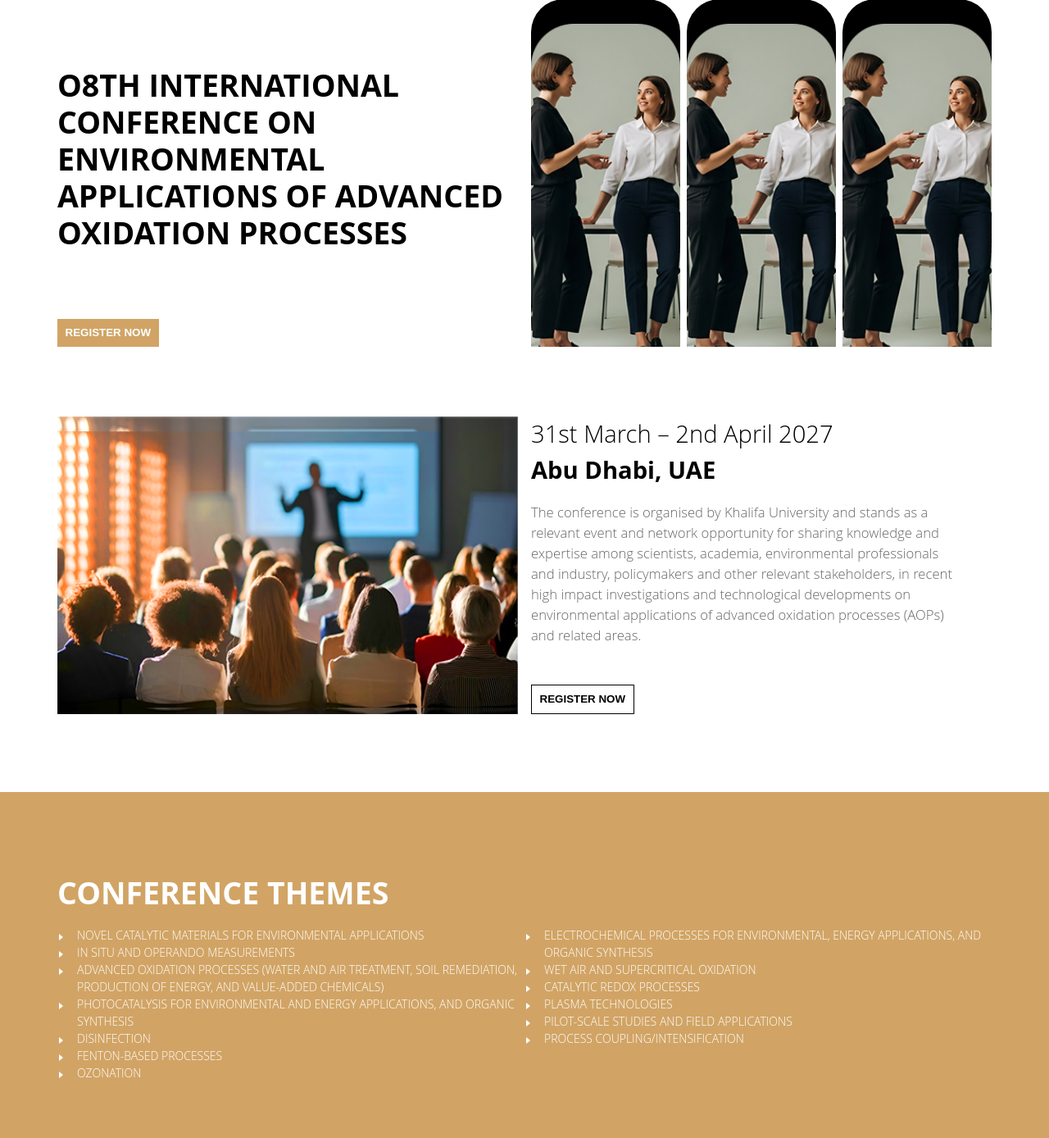
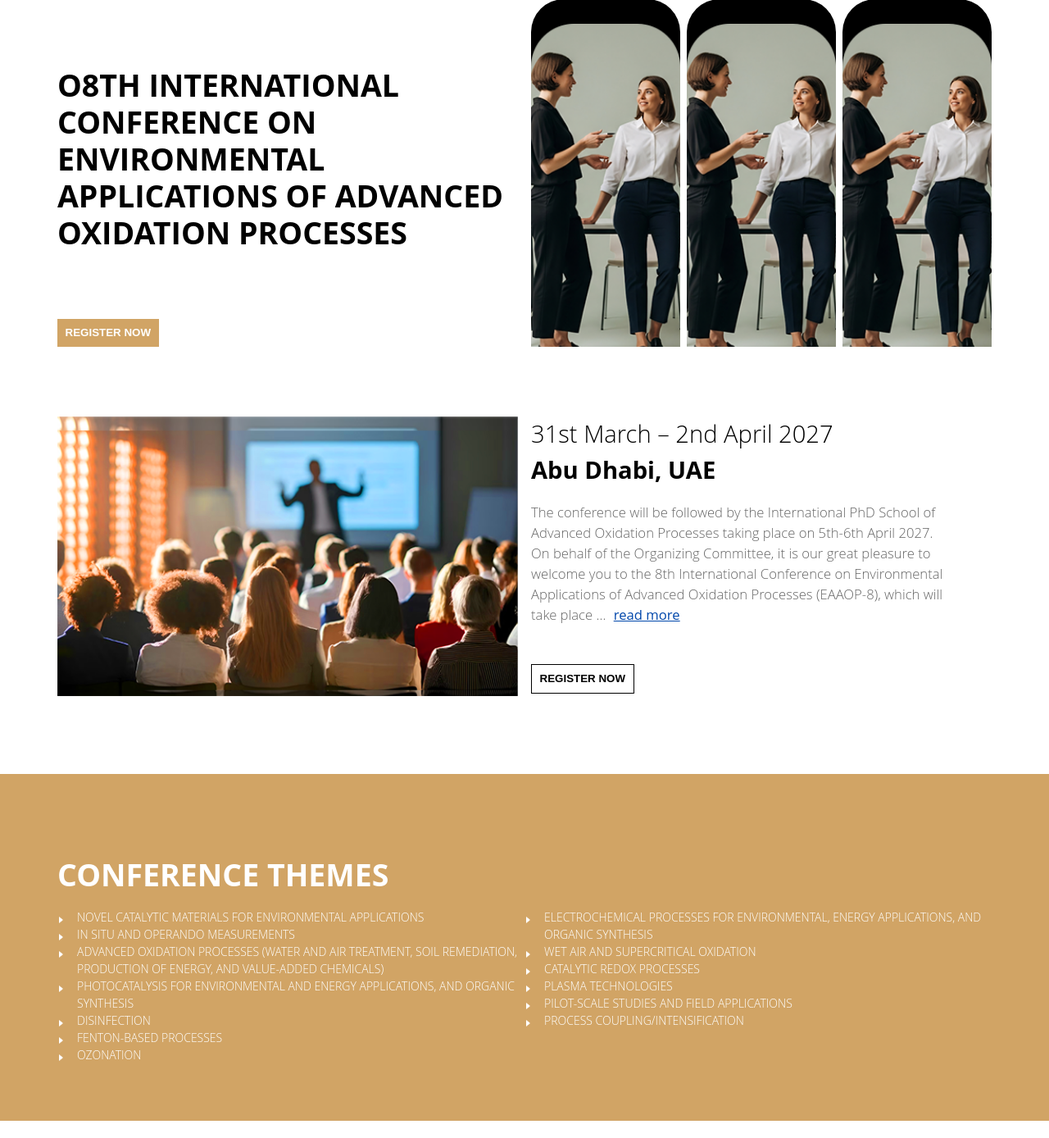
Before and after one commit to arshpharala/EAAOP8, a PHP site: page / in a window 1280 px wide. Shown: the part 134-1522 px from the top of the page at 82% size. Run offline with PHP 8.4, Linux system fonts and the light colour scheme.

Commit message:
`Added CSS styles for about section and updated HTML content, also added JavaScript code for toggling read more/less functionality in about section.`

```diff
--- a/assets/css/main.css
+++ b/assets/css/main.css
@@ -321,6 +321,14 @@
   max-width: 92%;
   font-weight: lighter;
   color: #666;
+}
+.about-section__right__desc .read-more {
+  color: #0047ab;
+  font-weight: 500;
+  cursor: pointer;
+  text-decoration: none;
+  margin-left: 5px;
+  text-decoration: underline;
 }
 
 .conference-section {
--- a/assets/js/main.js
+++ b/assets/js/main.js
@@ -25,6 +25,24 @@ $(document).ready(function () {
   });
 });
 
+// about secton
+$(document).ready(function () {
+  $(".read-more").click(function () {
+    const $this = $(this);
+    const $parent = $this.closest(".about-section__right__desc");
+
+    $parent.find(".short-text").toggle();
+    $parent.find(".full-text").slideToggle(300);
+
+    if ($this.text() === "read more") {
+      $this.text("read less");
+    } else {
+      $this.text("read more");
+    }
+  });
+});
+
+// speaker
 $(document).ready(function () {
   const speakers = [
     {
@@ -122,7 +140,6 @@ $(document).ready(function () {
   });
 });
 
-
 // ================= Carousel Swipe Helper =================
 function enableSwipe(
   carouselId,
--- a/assets/scss/components/about/_about.scss
+++ b/assets/scss/components/about/_about.scss
@@ -5,9 +5,9 @@
   margin-top: 50px;
   margin-bottom: 50px;
 
-  @include responsive(lg){
-  margin-top: 85px;
-  margin-bottom: 95px;
+  @include responsive(lg) {
+    margin-top: 85px;
+    margin-bottom: 95px;
   }
 
   &__content {
@@ -60,13 +60,22 @@
     }
 
     &__desc {
-      padding: 1rem 0 ;
-            @include responsive(lg) {
-              padding-bottom:3rem ;
-            }
+      padding: 1rem 0;
+      @include responsive(lg) {
+        padding-bottom: 3rem;
+      }
       max-width: 92%;
       font-weight: lighter;
       color: $gray-light-color;
+
+      .read-more {
+        color: $secondary-color;
+        font-weight: 500;
+        cursor: pointer;
+        text-decoration: none;
+        margin-left: 5px;
+          text-decoration: underline;
+      }
     }
   }
 }
--- a/index.html
+++ b/index.html
@@ -154,14 +154,32 @@
           </h2>
           <h2 class="about-section__right__sub-title">Abu Dhabi, UAE</h2>
           <p class="about-section__right__desc">
-            The conference is organised by Khalifa University and stands as a
-            relevant event and network opportunity for sharing knowledge and
-            expertise among scientists, academia, environmental professionals
-            and industry, policymakers and other relevant stakeholders, in
-            recent high impact investigations and technological developments on
-            environmental applications of advanced oxidation processes (AOPs)
-            and related areas.
+            <span class="short-text">
+              The conference will be followed by the International PhD School of
+              Advanced Oxidation Processes taking place on 5th-6th April 2027.
+              On behalf of the Organizing Committee, it is our great pleasure to
+              welcome you to the 8th International Conference on Environmental
+              Applications of Advanced Oxidation Processes (EAAOP-8), which will
+              take place ...
+            </span>
+            <span class="full-text" style="display: none">
+              The conference will be followed by the International PhD School of
+              Advanced Oxidation Processes taking place on 5th-6th April 2027.
+              On behalf of the Organizing Committee, it is our great pleasure to
+              welcome you to the 8th International Conference on Environmental
+              Applications of Advanced Oxidation Processes (EAAOP-8), which will
+              take place in Abu Dhabi, United Arab Emirates, 31st March 2027 –
+              2nd April 2027. The conference is organised by Khalifa University
+              and stands as a relevant event and network opportunity for sharing
+              knowledge and expertise among scientists, academia, environmental
+              professionals and industry, policymakers and other relevant
+              stakeholders, in recent high impact investigations and
+              technological developments on environmental applications of
+              advanced oxidation processes (AOPs) and related areas.
+            </span>
+            <a href="javascript:void(0);" class="read-more">read more</a>
           </p>
+
           <button>
             <a href="#" class="button-shape button-shape-dark">
               register now
@@ -646,7 +664,10 @@
           <h3 class="program__presentations__title">Types of presentation</h3>
           <div class="program__grid">
             <div class="program__item">
-              <img src="assets/images/plenary-lecture.png" alt="Plenary lecture" />
+              <img
+                src="assets/images/plenary-lecture.png"
+                alt="Plenary lecture"
+              />
               <div>
                 <h4>Plenary lecture</h4>
                 <p>40 min (+ 5 min Q/A)</p>
@@ -654,7 +675,10 @@
             </div>
 
             <div class="program__item">
-              <img src="assets/images/oral-presentation.png" alt="Oral presentation" />
+              <img
+                src="assets/images/oral-presentation.png"
+                alt="Oral presentation"
+              />
               <div>
                 <h4>Oral presentation</h4>
                 <p>12 min (+3 min Q/A)</p>
@@ -662,7 +686,10 @@
             </div>
 
             <div class="program__item">
-              <img src="assets/images/keynote-lecture.png" alt="Keynote lecture" />
+              <img
+                src="assets/images/keynote-lecture.png"
+                alt="Keynote lecture"
+              />
               <div>
                 <h4>Keynote lecture</h4>
                 <p>20 min (+ 5 min Q/A)</p>
@@ -670,7 +697,10 @@
             </div>
 
             <div class="program__item">
-              <img src="assets/images/flash-presentation.png" alt="Flash presentation" />
+              <img
+                src="assets/images/flash-presentation.png"
+                alt="Flash presentation"
+              />
               <div>
                 <h4>Flash presentation</h4>
                 <p>5 min</p>
@@ -678,7 +708,10 @@
             </div>
 
             <div class="program__item">
-              <img src="assets/images/invited-presentation.png" alt="Invited presentation" />
+              <img
+                src="assets/images/invited-presentation.png"
+                alt="Invited presentation"
+              />
               <div>
                 <h4>Invited presentation</h4>
                 <p>16 min (+4 min Q/A)</p>
```
Also changed, not shown: 1 other file.
